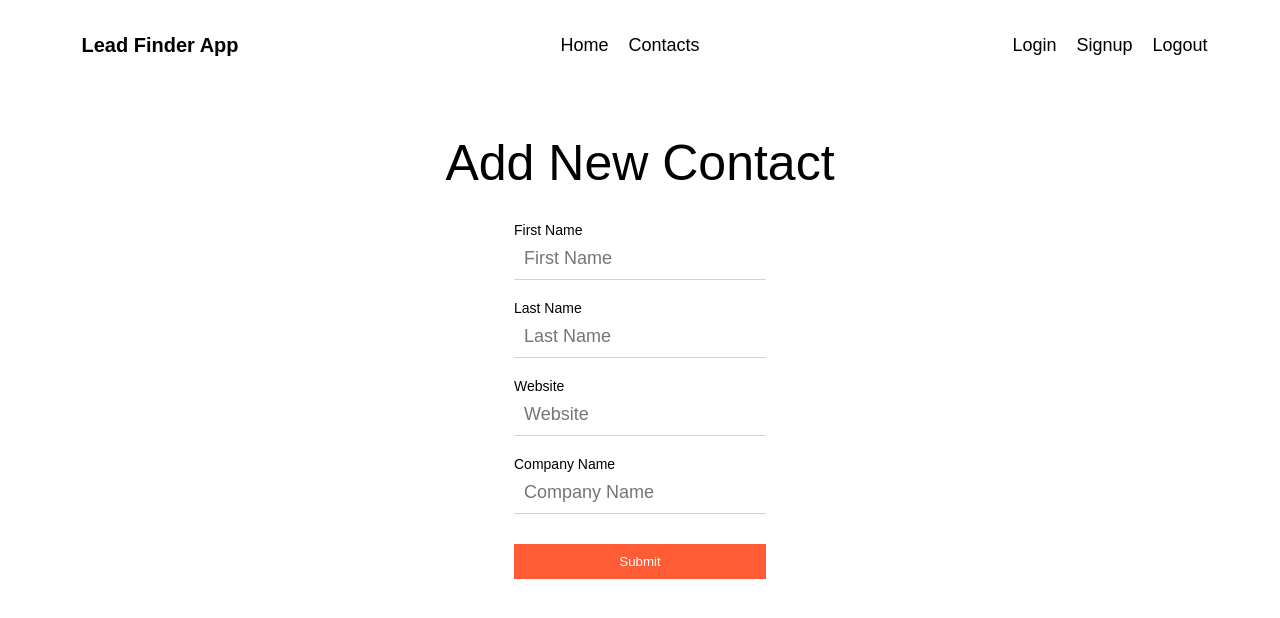
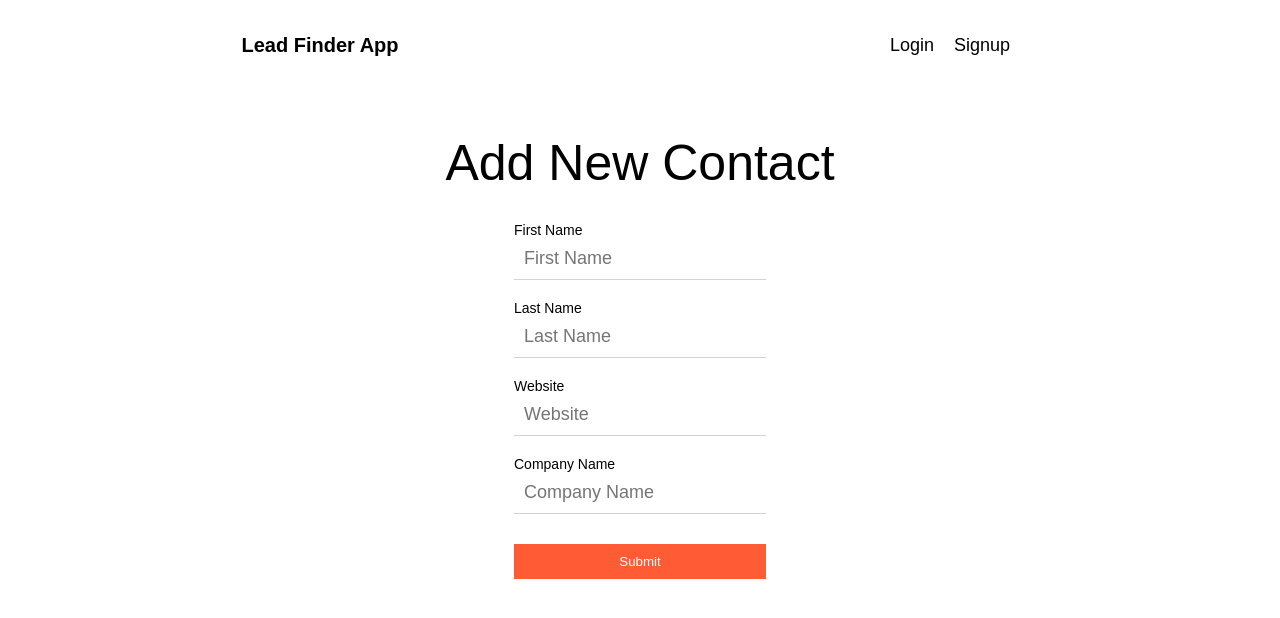
Before and after one commit to andymcbee/lead-finder, a React (Create React App) app in the folder client/: page / in a window 1280 px wide. Shown: the top 618 px of the page. Built offline with nearby package versions, Linux system fonts and the light colour scheme.

Commit message:
Add dynamic navbar for logged in vs logged out users

```diff
--- a/client/src/components/topbar/TopBar.js
+++ b/client/src/components/topbar/TopBar.js
@@ -16,18 +16,14 @@ export const TopBar = () => {
   const navigate = useNavigate();
 
   useEffect(() => {
-    const token = user?.token;
+    console.log("UF Ran - TOP BAR");
+    setUser(JSON.parse(localStorage.getItem("profile")));
+  }, [navigate]);
 
-    if (token) {
-      const decodedToken = decode(token);
-      //check and see if exp value (in milliseconds) is less than 1000. If so, log out.
-      if (decodedToken.exp * 1000 < new Date().getTime()) {
+  const handleLogout = () => {
     logout(navigate);
-      }
-    }
-
-    setUser(JSON.parse(localStorage.getItem("profile")));
-  }, [navigate, user, logout]);
+    setUser(null);
+  };
 
   return (
     <div className="top">
@@ -36,6 +32,7 @@ export const TopBar = () => {
           Lead Finder App
         </Link>
       </div>
+      {user?.result && (
         <div className="topCenter">
           <ul className="topList">
             <li className="topListItem">
@@ -50,8 +47,17 @@ export const TopBar = () => {
             </li>
           </ul>
         </div>
+      )}
       <div className="topRight">
         <ul className="topList">
+          {user?.result ? (
+            <li className="topListItem">
+              <div className="link" onClick={() => handleLogout()}>
+                Logout
+              </div>
+            </li>
+          ) : (
+            <>
               <li className="topListItem">
                 <Link className="link" to="/login">
                   Login
@@ -62,11 +68,8 @@ export const TopBar = () => {
                   Signup
                 </Link>
               </li>
-          <li className="topListItem">
-            <div className="link" onClick={() => logout(navigate)}>
-              Logout
-            </div>
-          </li>
+            </>
+          )}
         </ul>
       </div>
     </div>
```
Lines whose indentation alone changed are shown as unchanged.
